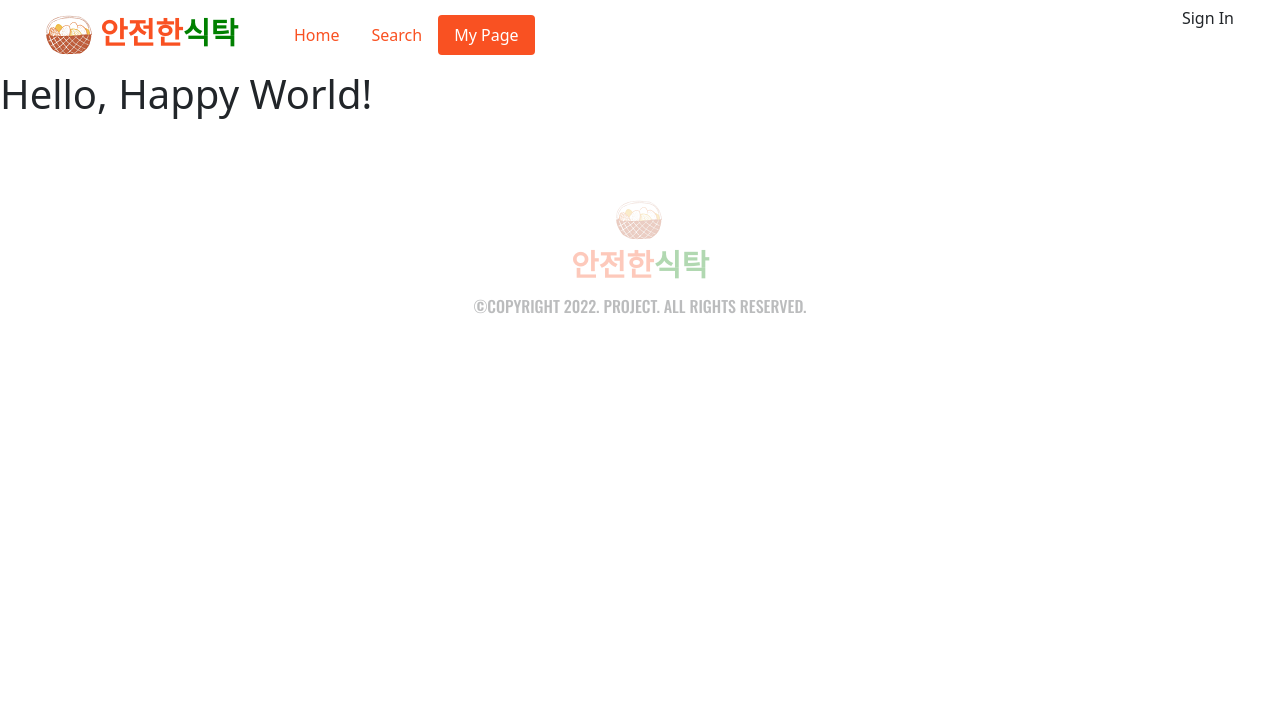
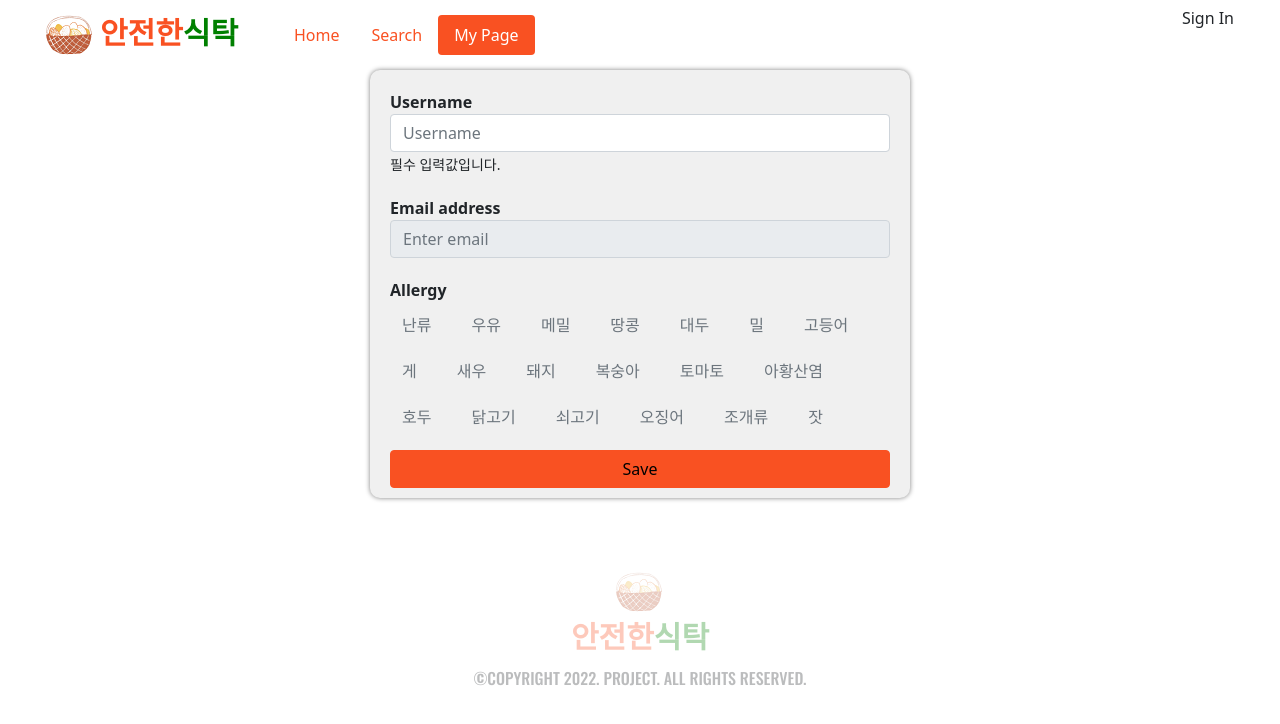
Before and after one commit to hi1004/Food-Search-App, a Nuxt app: page /myPage in a window 1280 px wide. Shown: the top 724 px of the page. Built offline with nearby package versions, Linux system fonts and the light colour scheme; no server answers; what vue-infinite-loading would draw is missing.

Commit message:
update temporary myPage

```diff
--- a/App/pages/myPage.vue
+++ b/App/pages/myPage.vue
@@ -1,10 +1,57 @@
 <template>
-  <div>
-    <h1>Hello, Happy World!</h1>
+  <div id="myPage">
+    <form>
+      <div class="form-group">
+        <label for="inputEmail">Username</label>
+        <input
+          type="text"
+          class="form-control"
+          placeholder="Username"
+          v-model.trim="userinfo.username" />
+        <small v-if="isBlankUsername">필수 입력값입니다.</small>
+      </div>
+      <div class="form-group">
+        <label for="inputEmail">Email address</label>
+        <input
+          type="email"
+          class="form-control"
+          aria-describedby="emailHelp"
+          placeholder="Enter email"
+          v-model.trim="userinfo.email"
+          disabled />
+      </div>
+      <div class="form-group">
+        <label>Allergy</label>
+        <br />
+        <div
+          v-for="(allergy, i) in allergies"
+          :key="i"
+          class="form-check-inline">
+          <input
+            type="checkbox"
+            class="allergy-check btn-check"
+            :id="allergy"
+            :value="allergy"
+            v-model="userinfo.checkedAllergies" />
+          <label
+            class="allergy-option btn btn-outline-secondary"
+            :for="allergy">
+            {{ allergy }}
+          </label>
+        </div>
+        <br />
+      </div>
+      <button
+        type="button"
+        class="btn btn-primary">
+        Save
+      </button>
+    </form>
   </div>
 </template>
 
 <script>
+  import axios from 'axios'
   export default {
     middleware({ store, redirect }) {
       if (!store.state.signIn.isAuthorized) {
@@ -13,7 +60,69 @@
         }
         return redirect("/signIn");
       }
+    },
+    data() {
+      return {
+        allergies: ['난류', '우유', '메밀', '땅콩', '대두', '밀', '고등어', '게', '새우', '돼지', '복숭아', '토마토', '아황산염', '호두', '닭고기', '쇠고기', '오징어', '조개류', '잣'],
+        userinfo: {
+          username: '',
+          email: '',
+          checkedAllergies: [],
+        },
+        isBlankUsername: true,
+      }
+    },
+    async beforeCreate() {
+      try {
+        const res = await axios.get('/api/user/user');
+        this.userinfo.username = res.data.name;
+        this.userinfo.email = res.data.email;
+      } catch (error) {
+        console.log(error)
+      }
+    },
+    watch: {
+      userinfo: {
+        deep: true,
+        handler(newData) {
+          //check required value is blank
+          this.isBlankUsername = newData.username === '';
+        }
+      }
     }
   }
 </script>
-<style></style>
+<style lang="scss">
+  #myPage {
+    width: 90%;
+    max-width: 540px;
+    margin: 0 auto;
+    background-color: rgb(240, 240, 240);
+    border-radius: 10px;
+    padding: 0 20px;
+    display: flex;
+    flex-direction: column;
+    justify-content: center;
+    box-shadow: 0px 0px 5px gray;
+    form {
+      display: flex;
+      flex-direction: column;
+      justify-content: space-evenly;
+      margin: 10px 0;
+      .form-group {
+        margin: 10px 0;
+        label {
+          font-weight: bold;
+        }
+        .allergy-check {
+          border: none;
+        }
+        .allergy-option {
+          font-weight: normal;
+          border: none;
+          margin: 5px 0;
+        }
+      }
+    }
+  }
+</style>
```
